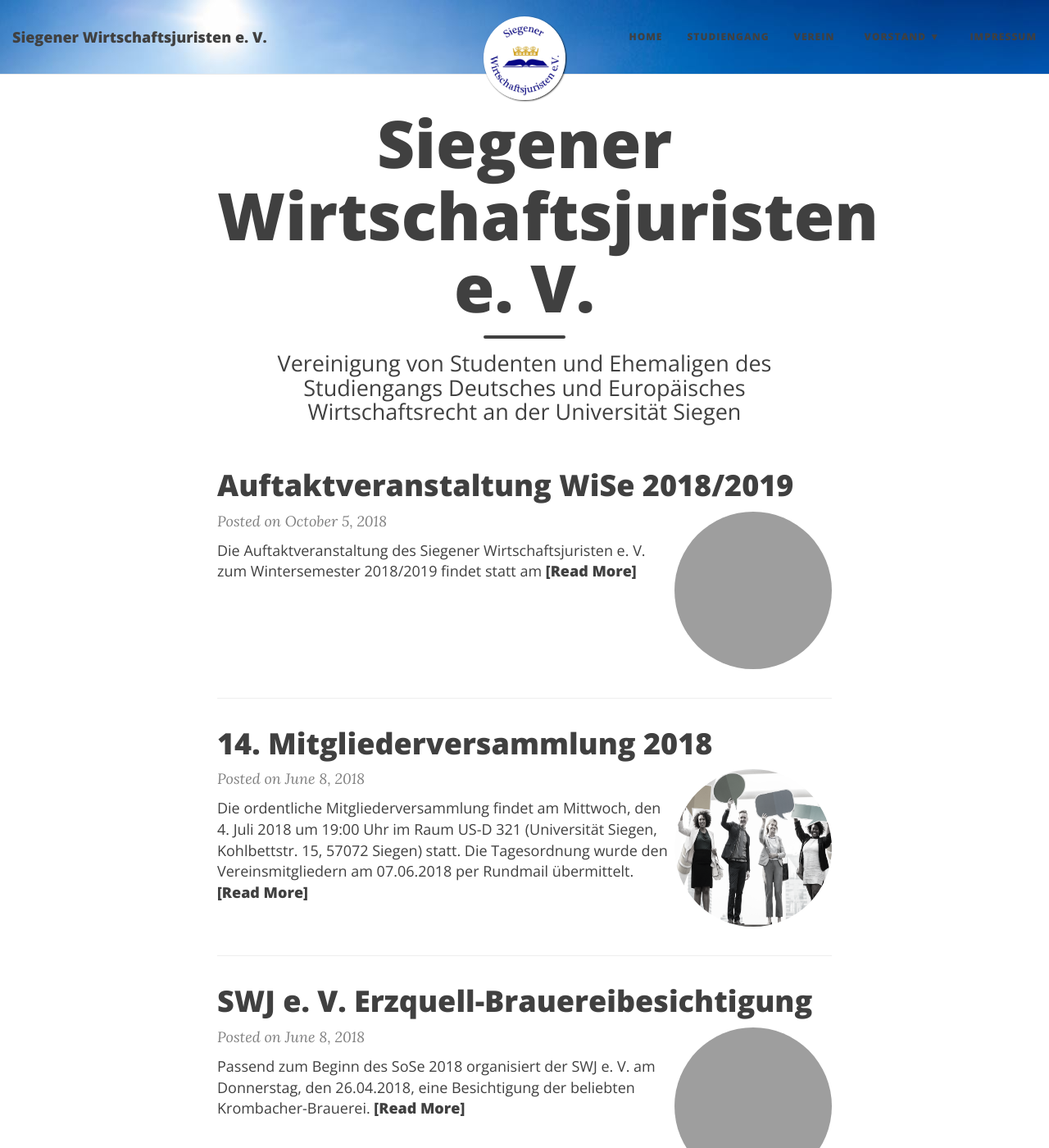
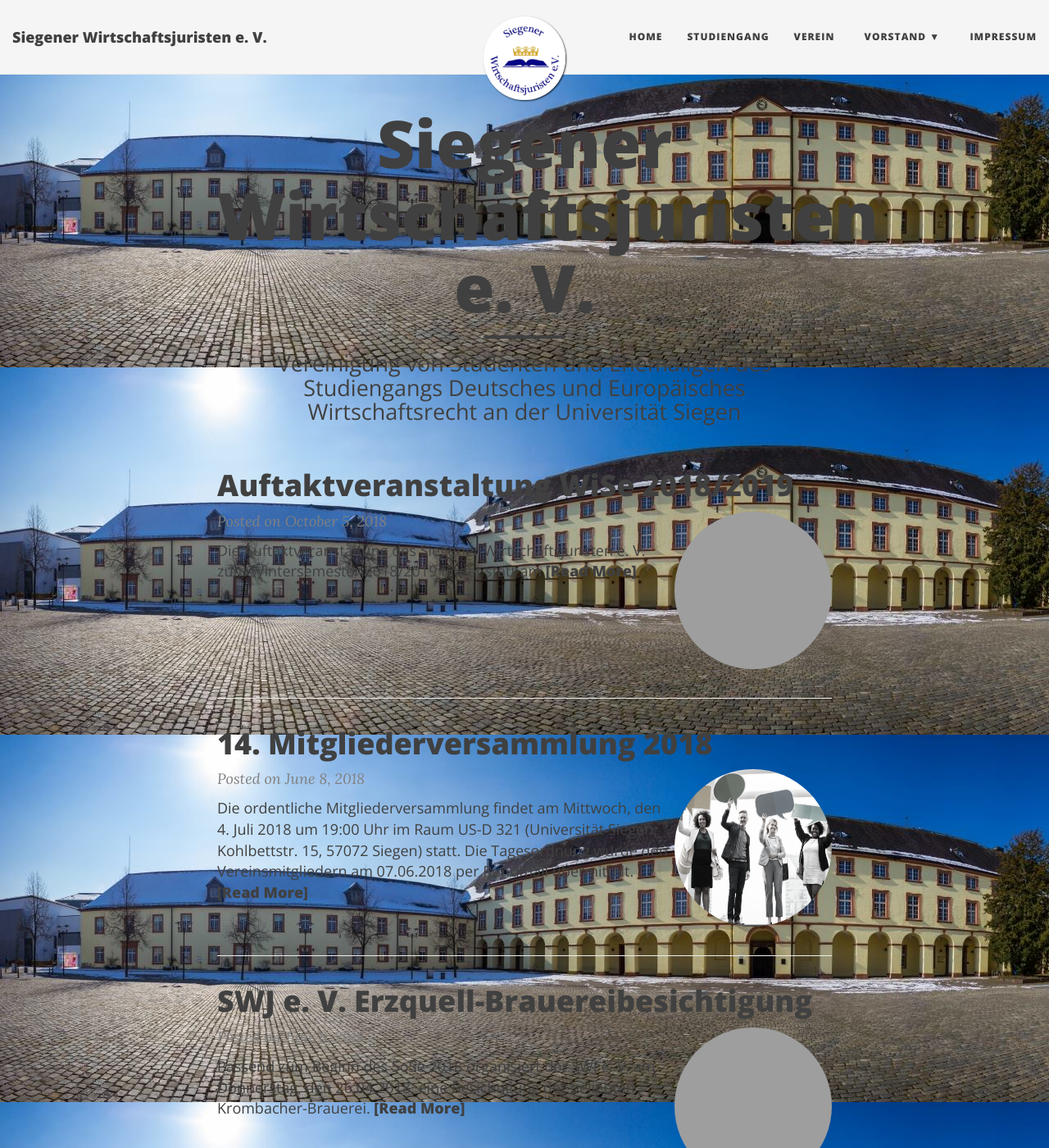
Before and after one commit to dewrs/dewrs.github.io, a Jekyll site: the page built from index.html, in a window 1280 px wide and 1400 px high. Shown: the whole window at 82% size. Built offline with Jekyll 4.4.1, drawn with Linux system fonts in a browser that asks for light colours; nearby versions of some CDN libraries; the list of posts is cut into pages by our own code; grey boxes are pictures that could not be loaded.

Commit message:
Update _config.yml
changed from nav-bar to page-image

```diff
--- a/_config.yml
+++ b/_config.yml
@@ -60,9 +60,9 @@
 # Alternatively, the navbar, footer, and page background can be set to use background images
 # instead of colour
 
-navbar-img: "/img/unteres_schloss_winter.jpg"
+# navbar-img: "/img/bgimage.png"
 # footer-img: "/img/bgimage.png"
-# page-img: "/img/bgimage.png"
+page-img: "/img/unteres_schloss_winter.jpg"
 
 # --- Footer options --- #
 
```
